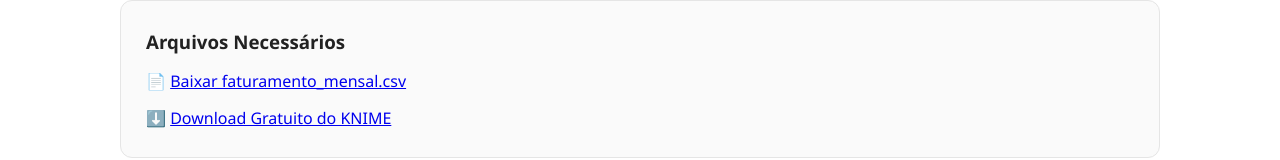
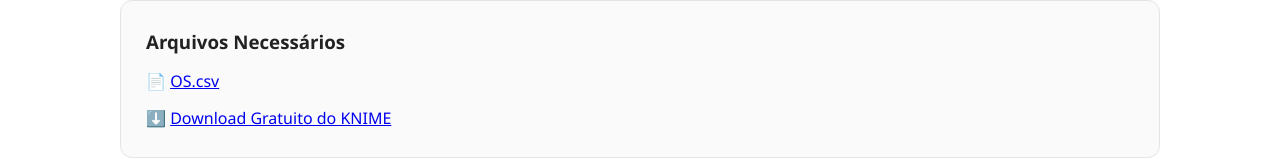
Before and after one commit to maxvallim/BI, a plain HTML site: page BI_KNIME/BI_Knime.html in a window 1280 px wide. Shown: the part 5830-5990 px from the top of the page. Drawn offline with Linux system fonts and the light colour scheme.

```diff
--- a/BI_KNIME/BI_Knime.html
+++ b/BI_KNIME/BI_Knime.html
@@ -468,8 +468,8 @@
 
     <p>
         📄
-        <a href="faturamento_mensal.csv" download>
-            Baixar faturamento_mensal.csv
+            <a href="OS.csv" download>
+            OS.csv
         </a>
     </p>
 
```
